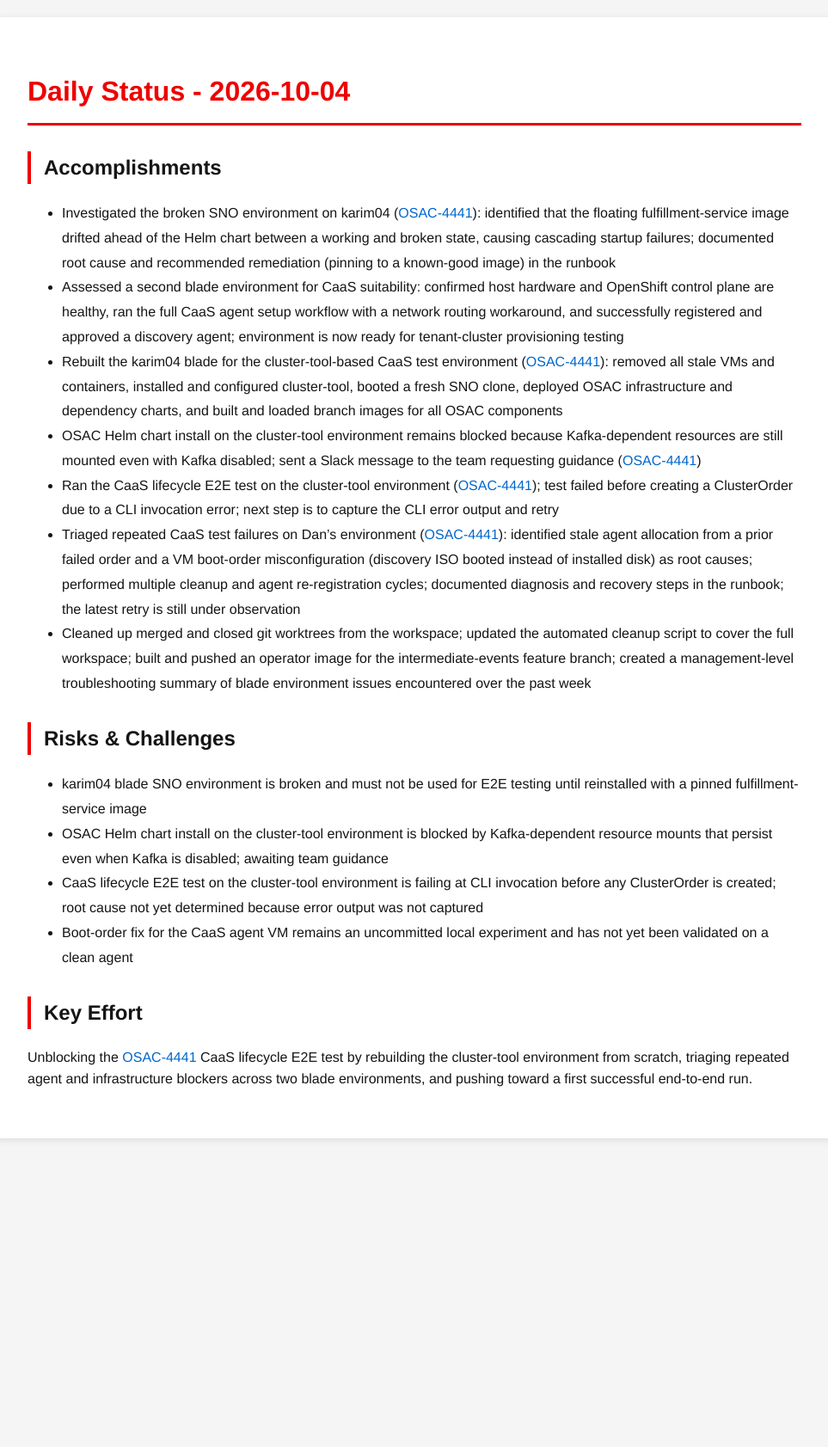
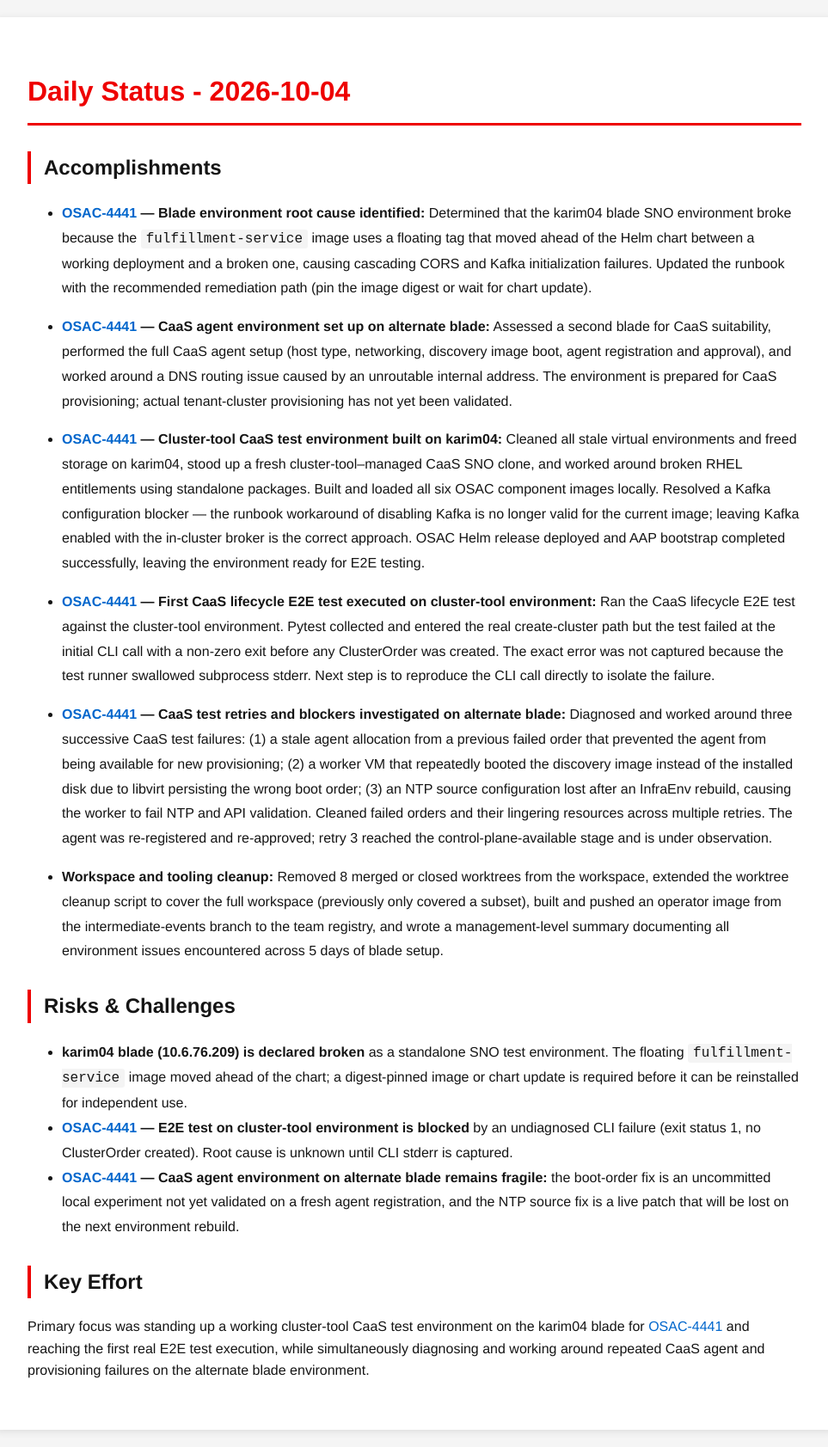
Before and after one commit to tzvatot/daily-status, a Jekyll site: the page built from 2026-10-04.md, in a window 1280 px wide. Shown: the whole page at 86% size, without its empty margins (158-1121 px from the left). Built offline with Jekyll 4.4.1, drawn with Linux system fonts in a browser that asks for light colours; before the commit the page ends 1344 px from its top, so only the background shows below that.

Commit message:
Daily status update - 2026-10-04

```diff
--- a/2026-10-04.md
+++ b/2026-10-04.md
@@ -7,19 +7,25 @@
 # Daily Status - 2026-10-04
 
 ## Accomplishments
-- Investigated the broken SNO environment on karim04 ([OSAC-4441](https://redhat.atlassian.net/browse/OSAC-4441)): identified that the floating fulfillment-service image drifted ahead of the Helm chart between a working and broken state, causing cascading startup failures; documented root cause and recommended remediation (pinning to a known-good image) in the runbook
-- Assessed a second blade environment for CaaS suitability: confirmed host hardware and OpenShift control plane are healthy, ran the full CaaS agent setup workflow with a network routing workaround, and successfully registered and approved a discovery agent; environment is now ready for tenant-cluster provisioning testing
-- Rebuilt the karim04 blade for the cluster-tool-based CaaS test environment ([OSAC-4441](https://redhat.atlassian.net/browse/OSAC-4441)): removed all stale VMs and containers, installed and configured cluster-tool, booted a fresh SNO clone, deployed OSAC infrastructure and dependency charts, and built and loaded branch images for all OSAC components
-- OSAC Helm chart install on the cluster-tool environment remains blocked because Kafka-dependent resources are still mounted even with Kafka disabled; sent a Slack message to the team requesting guidance ([OSAC-4441](https://redhat.atlassian.net/browse/OSAC-4441))
-- Ran the CaaS lifecycle E2E test on the cluster-tool environment ([OSAC-4441](https://redhat.atlassian.net/browse/OSAC-4441)); test failed before creating a ClusterOrder due to a CLI invocation error; next step is to capture the CLI error output and retry
-- Triaged repeated CaaS test failures on Dan's environment ([OSAC-4441](https://redhat.atlassian.net/browse/OSAC-4441)): identified stale agent allocation from a prior failed order and a VM boot-order misconfiguration (discovery ISO booted instead of installed disk) as root causes; performed multiple cleanup and agent re-registration cycles; documented diagnosis and recovery steps in the runbook; the latest retry is still under observation
-- Cleaned up merged and closed git worktrees from the workspace; updated the automated cleanup script to cover the full workspace; built and pushed an operator image for the intermediate-events feature branch; created a management-level troubleshooting summary of blade environment issues encountered over the past week
+
+- **[OSAC-4441](https://redhat.atlassian.net/browse/OSAC-4441) — Blade environment root cause identified:** Determined that the karim04 blade SNO environment broke because the `fulfillment-service` image uses a floating tag that moved ahead of the Helm chart between a working deployment and a broken one, causing cascading CORS and Kafka initialization failures. Updated the runbook with the recommended remediation path (pin the image digest or wait for chart update).
+
+- **[OSAC-4441](https://redhat.atlassian.net/browse/OSAC-4441) — CaaS agent environment set up on alternate blade:** Assessed a second blade for CaaS suitability, performed the full CaaS agent setup (host type, networking, discovery image boot, agent registration and approval), and worked around a DNS routing issue caused by an unroutable internal address. The environment is prepared for CaaS provisioning; actual tenant-cluster provisioning has not yet been validated.
+
+- **[OSAC-4441](https://redhat.atlassian.net/browse/OSAC-4441) — Cluster-tool CaaS test environment built on karim04:** Cleaned all stale virtual environments and freed storage on karim04, stood up a fresh cluster-tool–managed CaaS SNO clone, and worked around broken RHEL entitlements using standalone packages. Built and loaded all six OSAC component images locally. Resolved a Kafka configuration blocker — the runbook workaround of disabling Kafka is no longer valid for the current image; leaving Kafka enabled with the in-cluster broker is the correct approach. OSAC Helm release deployed and AAP bootstrap completed successfully, leaving the environment ready for E2E testing.
+
+- **[OSAC-4441](https://redhat.atlassian.net/browse/OSAC-4441) — First CaaS lifecycle E2E test executed on cluster-tool environment:** Ran the CaaS lifecycle E2E test against the cluster-tool environment. Pytest collected and entered the real create-cluster path but the test failed at the initial CLI call with a non-zero exit before any ClusterOrder was created. The exact error was not captured because the test runner swallowed subprocess stderr. Next step is to reproduce the CLI call directly to isolate the failure.
+
+- **[OSAC-4441](https://redhat.atlassian.net/browse/OSAC-4441) — CaaS test retries and blockers investigated on alternate blade:** Diagnosed and worked around three successive CaaS test failures: (1) a stale agent allocation from a previous failed order that prevented the agent from being available for new provisioning; (2) a worker VM that repeatedly booted the discovery image instead of the installed disk due to libvirt persisting the wrong boot order; (3) an NTP source configuration lost after an InfraEnv rebuild, causing the worker to fail NTP and API validation. Cleaned failed orders and their lingering resources across multiple retries. The agent was re-registered and re-approved; retry 3 reached the control-plane-available stage and is under observation.
+
+- **Workspace and tooling cleanup:** Removed 8 merged or closed worktrees from the workspace, extended the worktree cleanup script to cover the full workspace (previously only covered a subset), built and pushed an operator image from the intermediate-events branch to the team registry, and wrote a management-level summary documenting all environment issues encountered across 5 days of blade setup.
 
 ## Risks & Challenges
-- karim04 blade SNO environment is broken and must not be used for E2E testing until reinstalled with a pinned fulfillment-service image
-- OSAC Helm chart install on the cluster-tool environment is blocked by Kafka-dependent resource mounts that persist even when Kafka is disabled; awaiting team guidance
-- CaaS lifecycle E2E test on the cluster-tool environment is failing at CLI invocation before any ClusterOrder is created; root cause not yet determined because error output was not captured
-- Boot-order fix for the CaaS agent VM remains an uncommitted local experiment and has not yet been validated on a clean agent
+
+- **karim04 blade (10.6.76.209) is declared broken** as a standalone SNO test environment. The floating `fulfillment-service` image moved ahead of the chart; a digest-pinned image or chart update is required before it can be reinstalled for independent use.
+- **[OSAC-4441](https://redhat.atlassian.net/browse/OSAC-4441) — E2E test on cluster-tool environment is blocked** by an undiagnosed CLI failure (exit status 1, no ClusterOrder created). Root cause is unknown until CLI stderr is captured.
+- **[OSAC-4441](https://redhat.atlassian.net/browse/OSAC-4441) — CaaS agent environment on alternate blade remains fragile:** the boot-order fix is an uncommitted local experiment not yet validated on a fresh agent registration, and the NTP source fix is a live patch that will be lost on the next environment rebuild.
 
 ## Key Effort
-Unblocking the [OSAC-4441](https://redhat.atlassian.net/browse/OSAC-4441) CaaS lifecycle E2E test by rebuilding the cluster-tool environment from scratch, triaging repeated agent and infrastructure blockers across two blade environments, and pushing toward a first successful end-to-end run.
+
+Primary focus was standing up a working cluster-tool CaaS test environment on the karim04 blade for [OSAC-4441](https://redhat.atlassian.net/browse/OSAC-4441) and reaching the first real E2E test execution, while simultaneously diagnosing and working around repeated CaaS agent and provisioning failures on the alternate blade environment.
```
